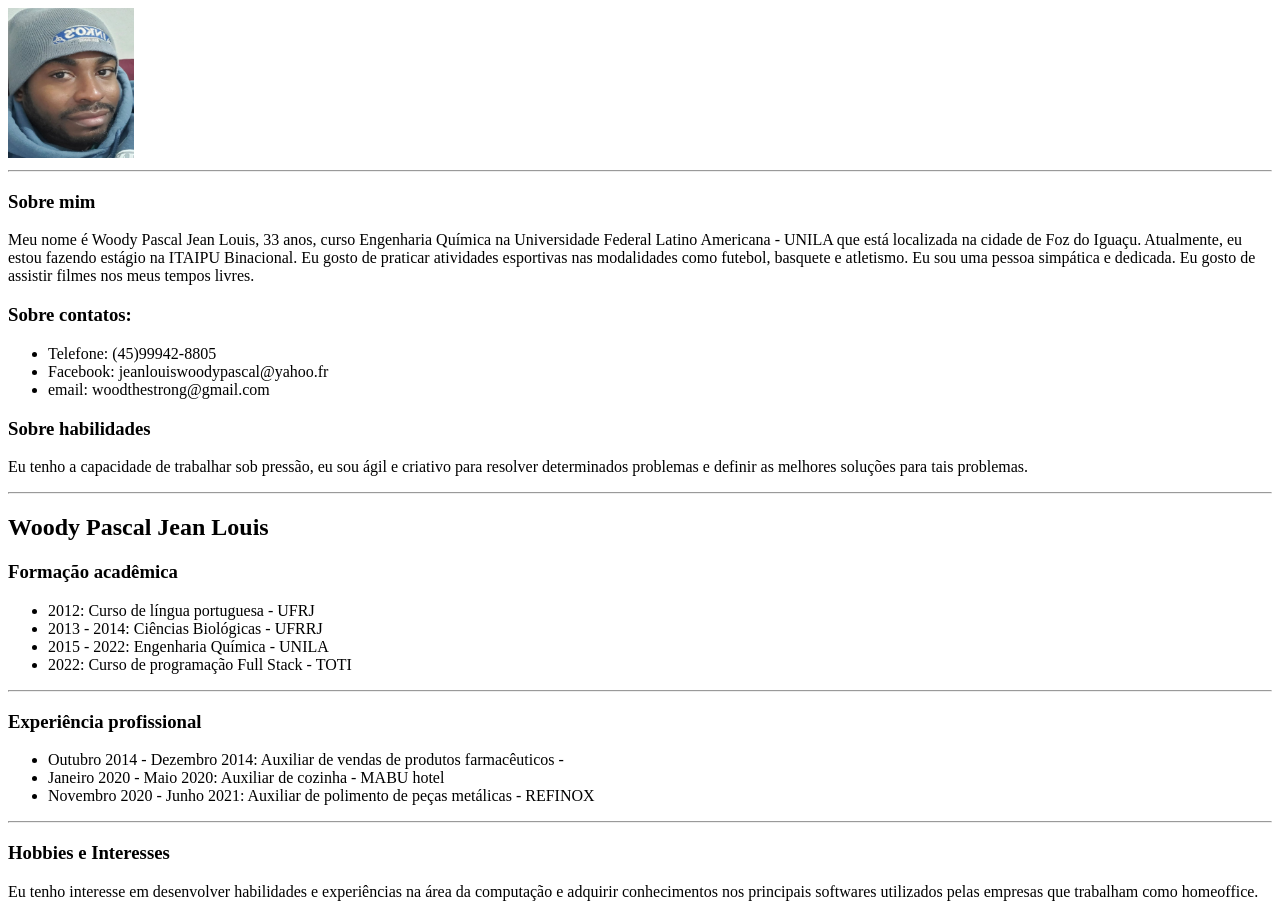
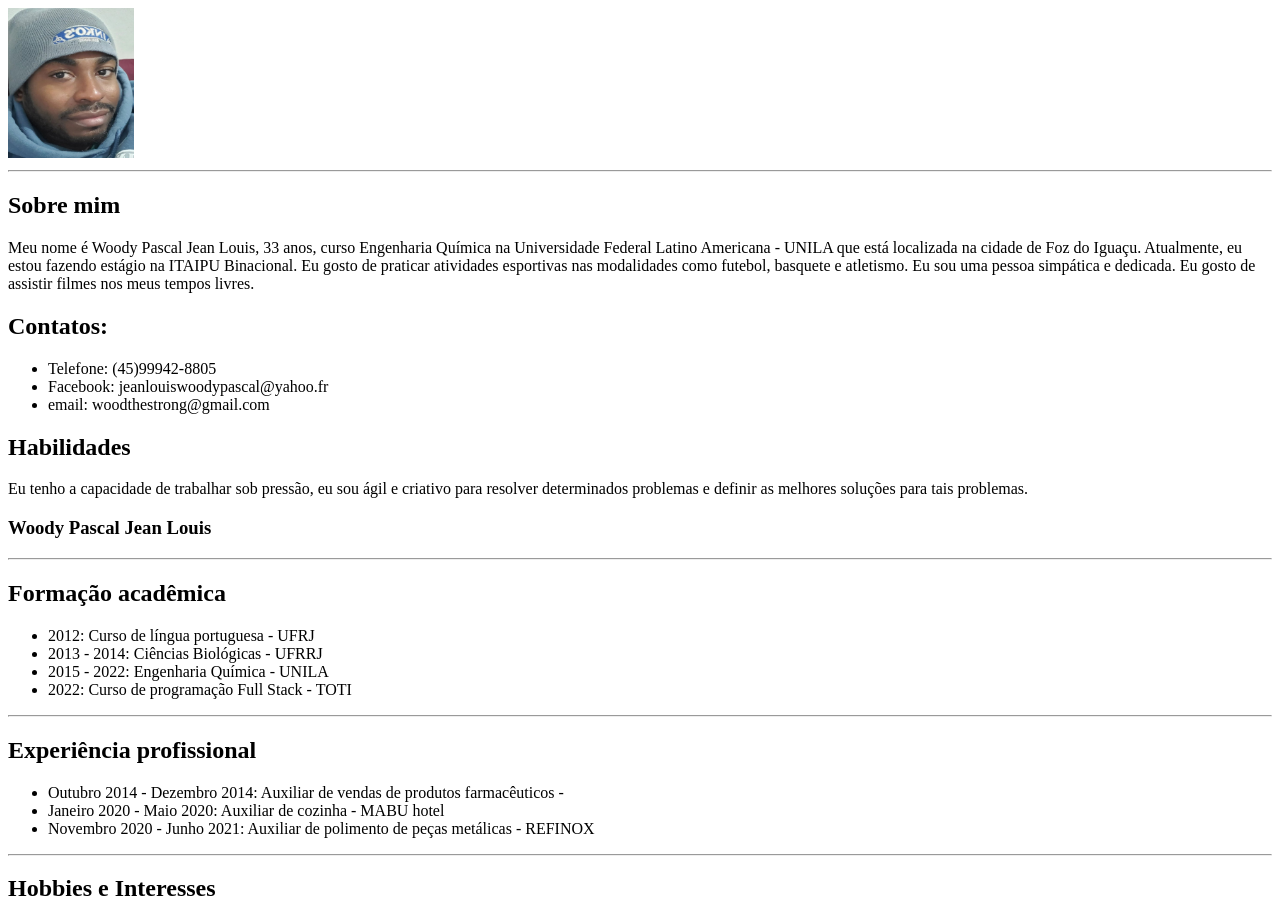
Before and after one commit to woodthestrong/portfolio, a plain HTML site: page index.html in a window 1280 px wide. Shown: the top 905 px of the page. Drawn offline with Linux system fonts and the light colour scheme.

Commit message:
ultimo commit

```diff
--- a/index.html
+++ b/index.html
@@ -14,7 +14,7 @@
             <div>
                 <img src="fotodowoody.png" alt="fotodowoody" width="10%" height="150px">
                 <hr>
-                <h1>Sobre mim</h1>
+                <h2>Sobre mim</h2>
                 <p>Meu nome é Woody Pascal Jean Louis, 33 anos, curso Engenharia Química na Universidade Federal Latino
                     Americana - UNILA
                     que está localizada na cidade de Foz do Iguaçu. Atualmente, eu estou fazendo estágio na ITAIPU
@@ -24,7 +24,7 @@
                     dedicada. Eu gosto de assistir filmes nos meus tempos livres.</p>
             </div>
             <div>
-                <h1>Sobre contatos:</h1>
+                <h2>Contatos:</h2>
                 <ul>
                     <li>Telefone: (45)99942-8805</li>
                     <li>Facebook: jeanlouiswoodypascal@yahoo.fr</li>
@@ -32,16 +32,18 @@
                 </ul>
             </div>
             <div>
-                <h1>Sobre habilidades</h1>
+                <h2>Habilidades</h2>
                 <p>Eu tenho a capacidade de trabalhar sob pressão, eu sou ágil e criativo para resolver determinados
                     problemas e definir as
                     melhores soluções para tais problemas.</p>
             </div>
         </section>
         <section>
-            <hr>
-            <h2>Woody Pascal Jean Louis</h2>
-            <h1>Formação acadêmica</h1>
+            <header>
+                <h1>Woody Pascal Jean Louis</h1>
+                <hr>
+            </header>
+            <h2>Formação acadêmica</h2>
             <ul>
                 <li>2012: Curso de língua portuguesa - UFRJ</li>
                 <li>2013 - 2014: Ciências Biológicas - UFRRJ</li>
@@ -49,18 +51,16 @@
                 <li>2022: Curso de programação Full Stack - TOTI</li>
             </ul>
             <hr>
-            <h1>Experiência profissional</h1>
+            <h2>Experiência profissional</h2>
             <ul>
                 <li>Outubro 2014 - Dezembro 2014: Auxiliar de vendas de produtos farmacêuticos - </li>
                 <li>Janeiro 2020 - Maio 2020: Auxiliar de cozinha - MABU hotel</li>
                 <li>Novembro 2020 - Junho 2021: Auxiliar de polimento de peças metálicas - REFINOX</li>
             </ul>
             <hr>
-            <h1> Hobbies e Interesses</h1>
+            <h2> Hobbies e Interesses</h2>
             <p>Eu tenho interesse em desenvolver habilidades e experiências na área da computação e adquirir
                 conhecimentos nos principais softwares utilizados pelas empresas que trabalham como homeoffice.</p>
-
-
         </section>
     </section>
 
```
